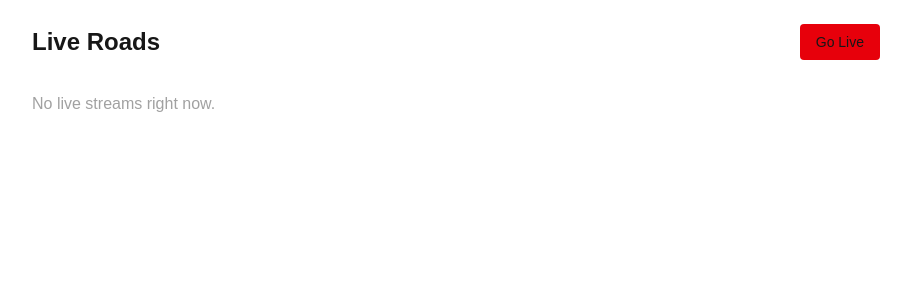
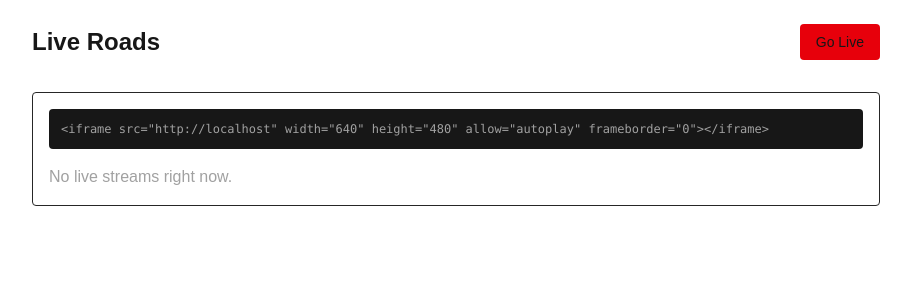
Before and after one commit to Sakif16/traffic-punk, a Next.js app: page / in a window 1280 px wide. Shown: the top 300 px of the page, without its empty margins (184-1095 px from the left). Built offline with nearby package versions, Linux system fonts and the light colour scheme.

Commit message:
div for stream list

```diff
--- a/app/page.tsx
+++ b/app/page.tsx
@@ -8,6 +8,7 @@ import { LiveStream } from '@/lib/types';
 
 export default function HomePage() {
   const [streams, setStreams] = useState<LiveStream[]>([]);
+  const [origin, setOrigin] = useState('');
 
   const fetchStreams = useCallback(async () => {
     try {
@@ -20,6 +21,7 @@ export default function HomePage() {
   }, []);
 
   useEffect(() => {
+    setOrigin(window.location.origin);
     const timeout = setTimeout(fetchStreams, 0);
     const interval = setInterval(fetchStreams, 4000);
     return () => {
@@ -35,6 +37,8 @@ export default function HomePage() {
     alert('Embed code copied to clipboard');
   }
 
+  const listEmbedCode = `<iframe src="${origin}" width="640" height="480" allow="autoplay" frameborder="0"></iframe>`;
+
   return (
     <main className="max-w-4xl mx-auto p-6">
       <div className="flex items-center justify-between mb-8">
@@ -46,6 +50,11 @@ export default function HomePage() {
           Go Live
         </Link>
       </div>
+
+      <div className="border border-neutral-800 rounded p-4">
+        <pre className="text-xs text-neutral-400 bg-neutral-900 rounded p-3 mb-4 overflow-x-auto whitespace-pre-wrap break-all">
+          {listEmbedCode}
+        </pre>
 
         {streams.length === 0 && (
           <p className="text-neutral-400">No live streams right now.</p>
@@ -80,6 +89,7 @@ export default function HomePage() {
             </div>
           ))}
         </div>
+      </div>
     </main>
   );
 }
```
Lines whose indentation alone changed are shown as unchanged.
